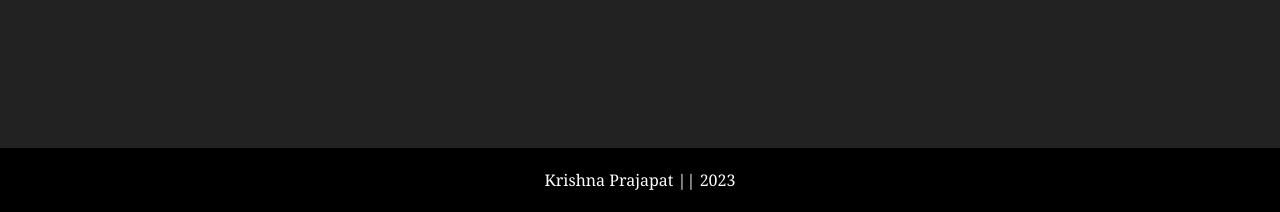
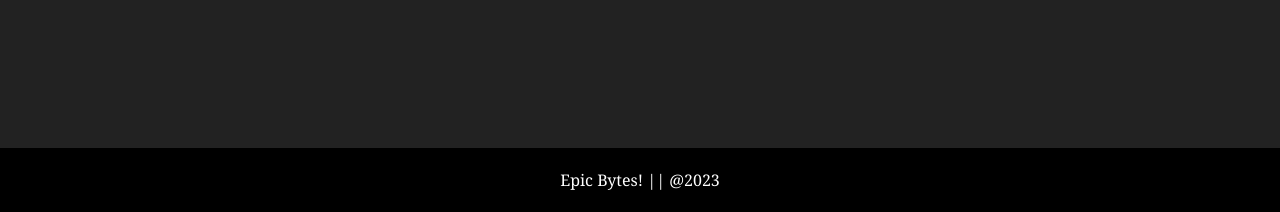
Before and after one commit to Krishna30-Prajapat/Coffee-shop-website, a plain HTML site: page about.html in a window 1280 px wide. Shown: the part 1452-1664 px from the top of the page. Drawn offline with nearby package versions, Linux system fonts and the light colour scheme.

Commit message:
Update about.html

```diff
--- a/about.html
+++ b/about.html
@@ -77,7 +77,7 @@
 
     <!-- footer start -->
     <footer>
-        <a href="#">Krishna Prajapat || 2023</a>
+        <a href="#">Epic Bytes! || @2023</a>
     </footer>
     <!-- footer end -->
 
```
